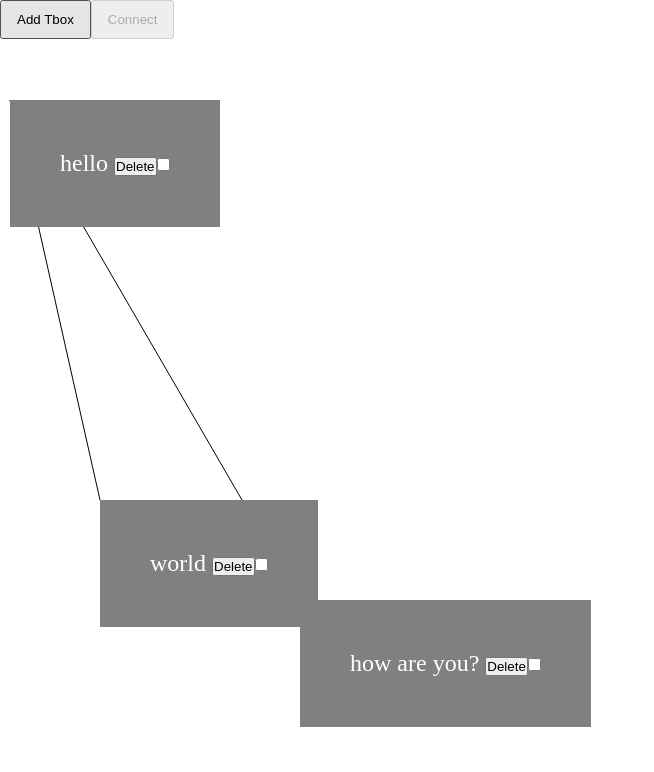
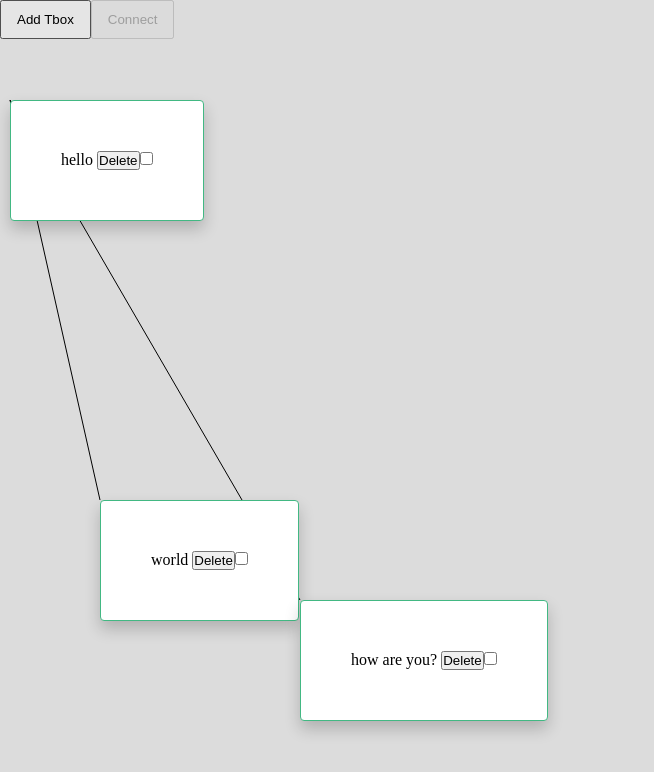
Before and after one commit to derikvanschaik/vue-mimi, a Vue app: page / in a window 1280 px wide. Shown: the top 772 px of the page, without its empty margins (0-654 px from the left). Built offline with nearby package versions, Linux system fonts and the light colour scheme.

Commit message:
change styling of app

```diff
--- a/src/App.vue
+++ b/src/App.vue
@@ -137,6 +137,7 @@
 }
 canvas{
     position: absolute;
+    background-color: #DCDCDC;
 }
 .menu{
     position: absolute;
--- a/src/components/DragText.vue
+++ b/src/components/DragText.vue
@@ -89,12 +89,14 @@
 </script>
 <style>
 .textbox{
-  background-color: grey;
+  background-color: white;
+  color: black;
   position: absolute;
   padding: 50px 50px;
   cursor: pointer;
   user-select: none;
-  color: white;
-  font-size: x-large;
+  box-shadow: 0 8px 16px 0 rgba(0,0,0,0.2);
+  border-radius: 4px;
+  border: 1px solid #42b883;
 }
 </style>
```
